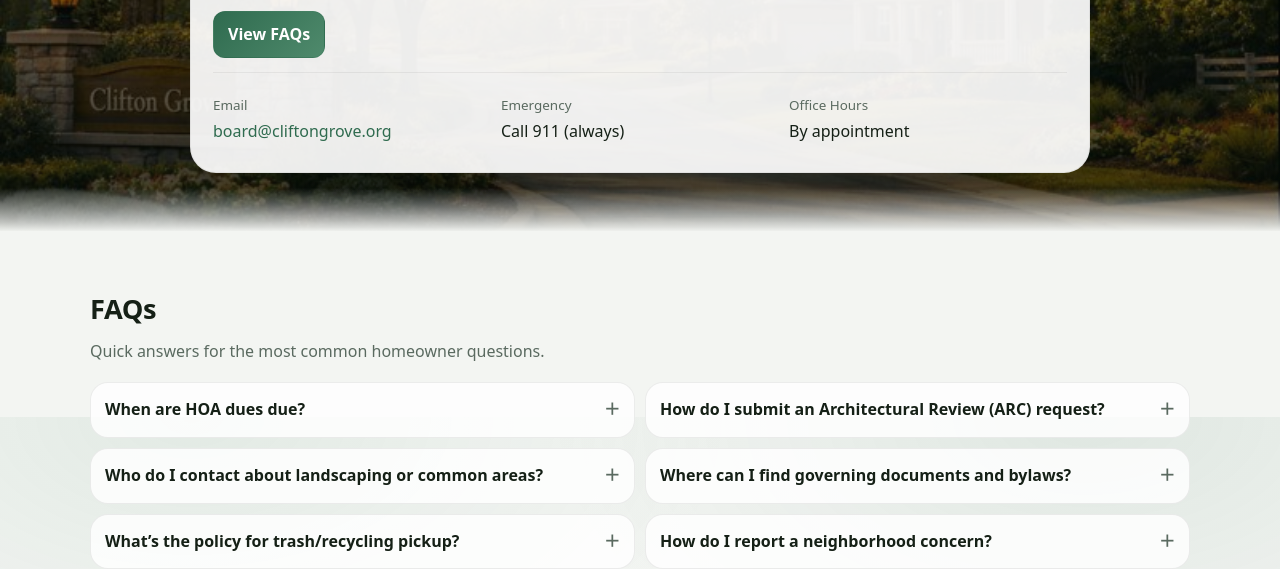
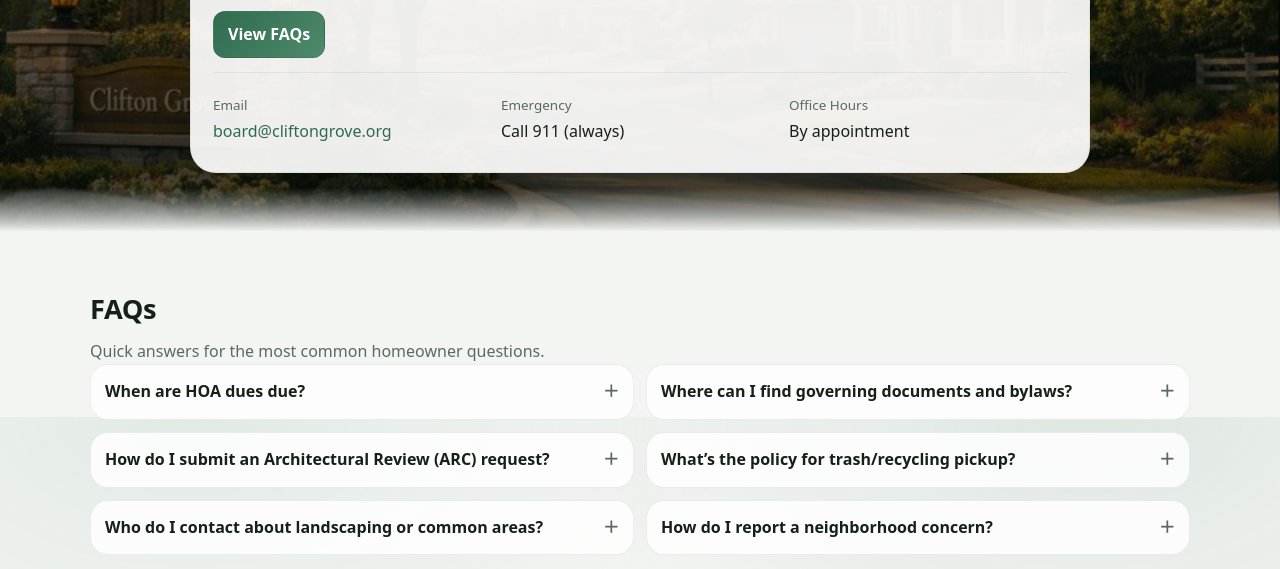
Before and after one commit to atoy3731/cg-hoa, a plain HTML site: page index.html in a window 1280 px wide. Shown: the part 383-952 px from the top of the page. Drawn offline with Linux system fonts and the light colour scheme.

Commit message:
update stuff

```diff
--- a/styles.css
+++ b/styles.css
@@ -257,12 +257,19 @@ a:hover { text-decoration: underline; }
   max-width: 70ch;
 }
 
-/* ---------------- FAQs ---------------- */
+/* Replace the FAQ grid with independent columns */
 .faq-grid {
-  margin-top: 18px;
-  display: grid;
-  grid-template-columns: repeat(2, minmax(0, 1fr));
-  gap: 10px;
+  columns: 2;
+  column-gap: 12px; /* match your spacing */
+}
+
+/* Each FAQ card should not split across columns */
+.faq-grid .faq {
+  break-inside: avoid;
+  -webkit-column-break-inside: avoid;
+  display: inline-block;
+  width: 100%;
+  margin: 0 0 12px; /* vertical spacing between cards */
 }
 
 .faq {
```
